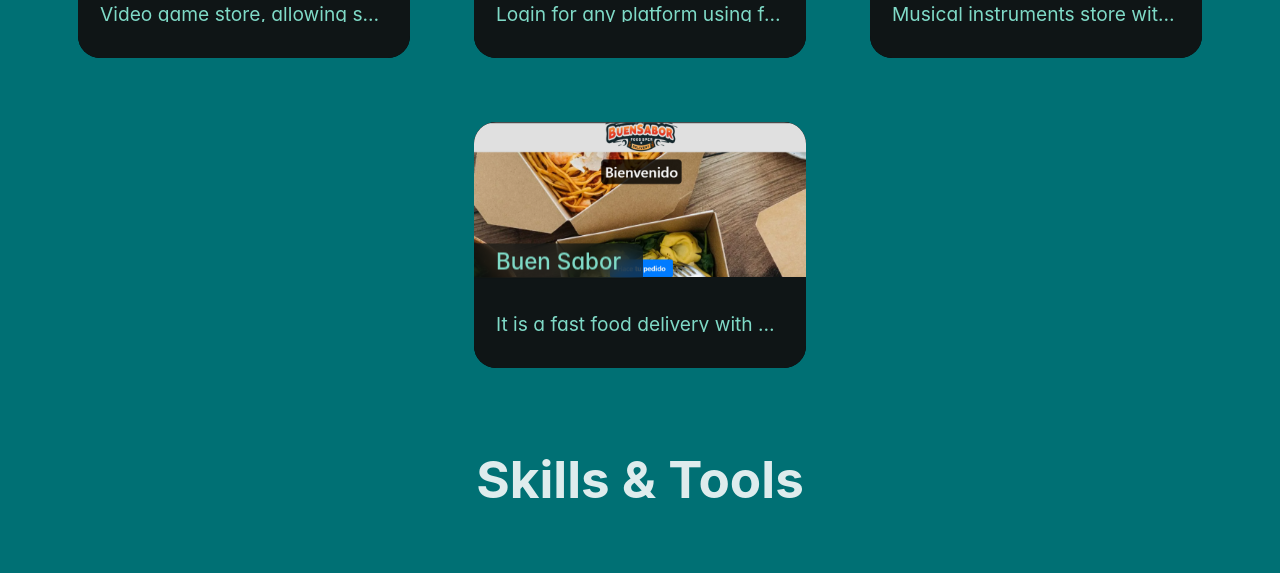
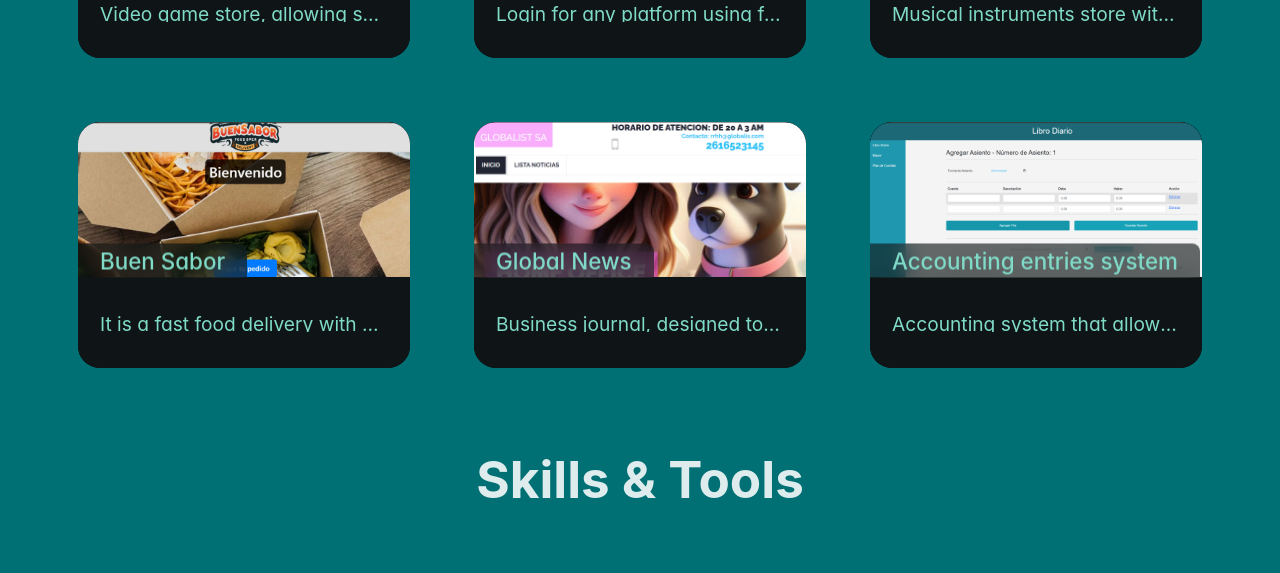
Before and after one commit to VaninaLuna/Portfolio, a React (Vite) app in the folder vani/: page / in a window 1280 px wide. Shown: the part 2340-2913 px from the top of the page. Built offline with nearby package versions, Linux system fonts and the light colour scheme; a web font is replaced by a local one.

Commit message:
add projects

```diff
--- a/vani/src/componentes/Idioma/I18n.tsx
+++ b/vani/src/componentes/Idioma/I18n.tsx
@@ -45,6 +45,10 @@ const resources = {
                 "description3": "Musical instruments store with Dashboard management, shopping cart with Mercado Pago integration and encrypted login.",
                 "subtitle4": "Buen Sabor",
                 "description4": "It is a fast food delivery with Dashboard management, shopping cart with payment market integration, has auth0 login and role management.",
+                "subtitle5": "Global News",
+                "description5": "Business journal, designed to manage several companies and all the news related to each one. Developed in php.",
+                "subtitle6": "Accounting entries system",
+                "description6": "Accounting system that allows to make entries, load and edit charts of accounts and keep track of the movements of each year. Developed in php.",
             },
             "skills": {
                 "title": "Skills & Tools",
@@ -104,6 +108,10 @@ const resources = {
                 "description3": "Tienda de instrumentos musicales con manejo de Dashboard, carrito de compras con integracion de mercado pago y loguin de acceso encriptado.",
                 "subtitle4": "Buen Sabor",
                 "description4": "Es un delivery de comida rapida con manejo de Dashboard,carrito de compras con integracion de mercado pago, posee loguin en auth0 y manejo de roles.",
+                "subtitle5": "Noticias Global",
+                "description5": "Diario empresarial, diseñado para manejar varias empresas y todas las noticias relacionadas a cada una. Desarrollado en php.",
+                "subtitle6": "Sistema de asientos contables",
+                "description6": "Sistema de contable que permite realizar asientos, cargar y editar planes de cuentas y llevar un control de los movimientos de cada ejercicio. Desarrollado en php.",
             },
             "skills": {
                 "title": "Habilidades y Herramientas",
--- a/vani/src/componentes/TarjetasProyecto.tsx
+++ b/vani/src/componentes/TarjetasProyecto.tsx
@@ -3,6 +3,8 @@ import deliveryImage from './../assets/imagenes/delivery.png';
 import reconocimientoImage from './../assets/imagenes/reconocimiento.png';
 import musicalImage from './../assets/imagenes/musical.png';
 import videoImage from './../assets/imagenes/videojuegos.png';
+import tiendaImage from './../assets/imagenes/diario.png';
+import contableImage from './../assets/imagenes/contable.png';
 import { useTranslation } from 'react-i18next';
 
 export default function TarjetasProyecto() {
@@ -34,6 +36,18 @@ export default function TarjetasProyecto() {
             image: deliveryImage,
             description: t('projects.description4'),
             link: "https://github.com/VaninaLuna/BuenSabor-M"
+        },
+        {
+            title: t('projects.subtitle5'),
+            image: tiendaImage,
+            description: t('projects.description5'),
+            link: "https://github.com/VaninaLuna/global-news"
+        },
+        {
+            title: t('projects.subtitle6'),
+            image: contableImage,
+            description: t('projects.description6'),
+            link: "https://github.com/VaninaLuna/sistema-contable"
         },
 
     ];
```
Also changed, not shown: vani/src/assets/imagenes/contable.png (added), vani/src/assets/imagenes/diario.png (added).
